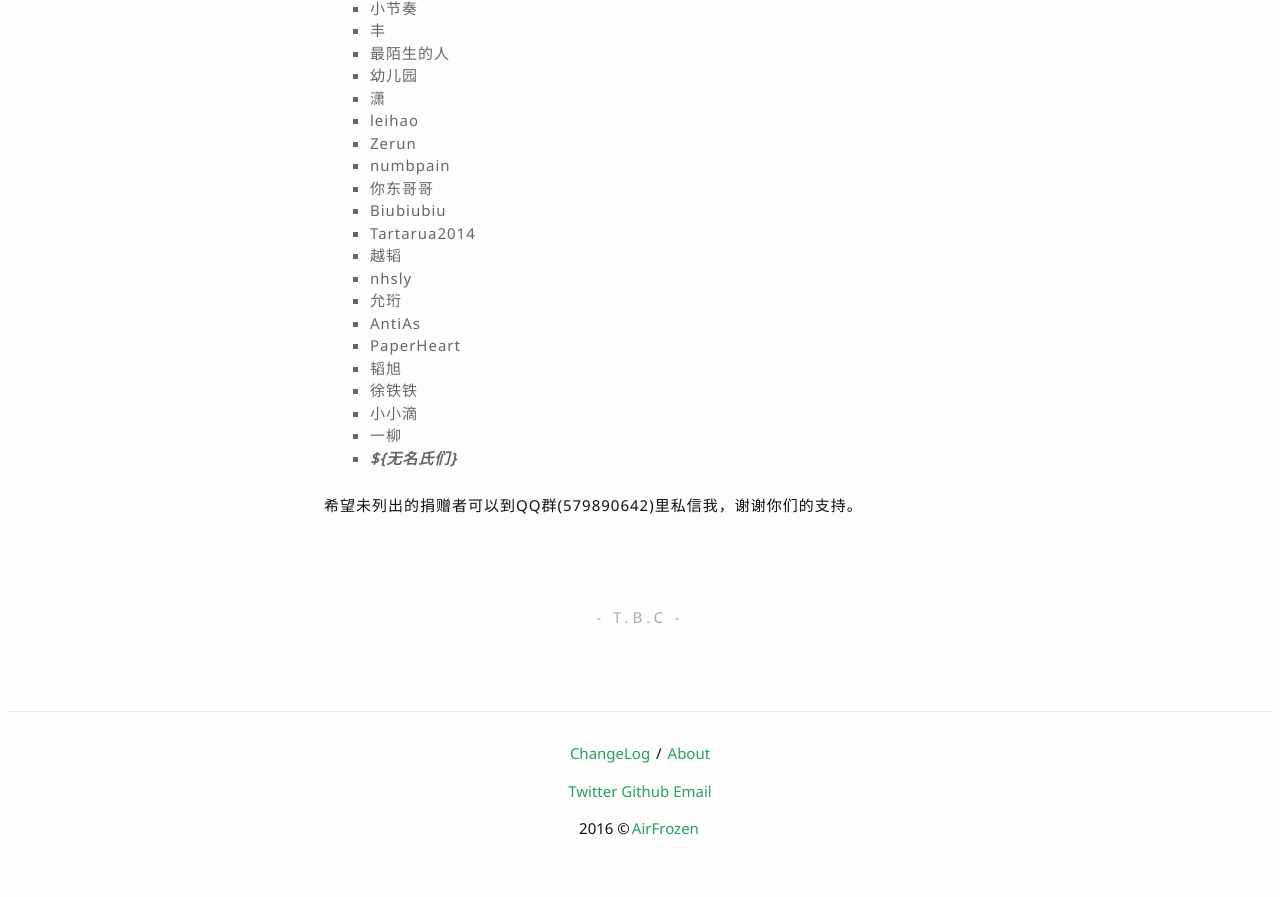
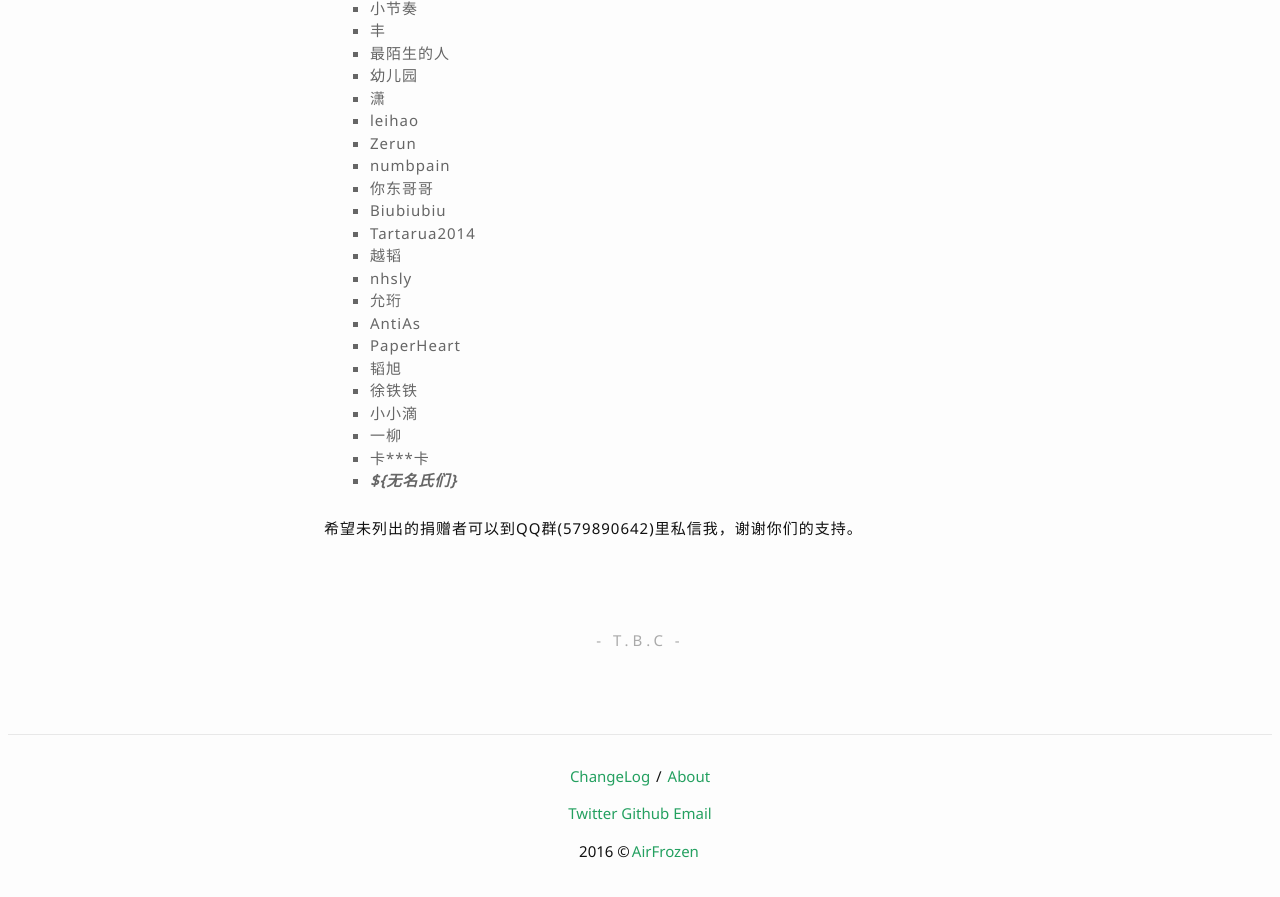
Before and after one commit to hyongbai/AirFrozen, a Jekyll site: the page built from _posts/2016-07-08-about.md, in a window 1280 px wide and 900 px high, scrolled down 1658 px. Shown: the top 897 px of the window. Built offline with Jekyll 4.4.1, drawn with Linux system fonts in a browser that asks for light colours; nearby versions of some CDN libraries.

Commit message:
【更新】捐赠名单

```diff
--- a/_posts/2016-07-08-about.md
+++ b/_posts/2016-07-08-about.md
@@ -74,6 +74,7 @@ AirFrozen目前免费以后也将免费且不设上限。
 - 徐铁铁
 - 小小滴
 - 一柳
+- 卡***卡
 - ***${无名氏们}***
 
 希望未列出的捐赠者可以到QQ群(579890642)里私信我，谢谢你们的支持。
```
